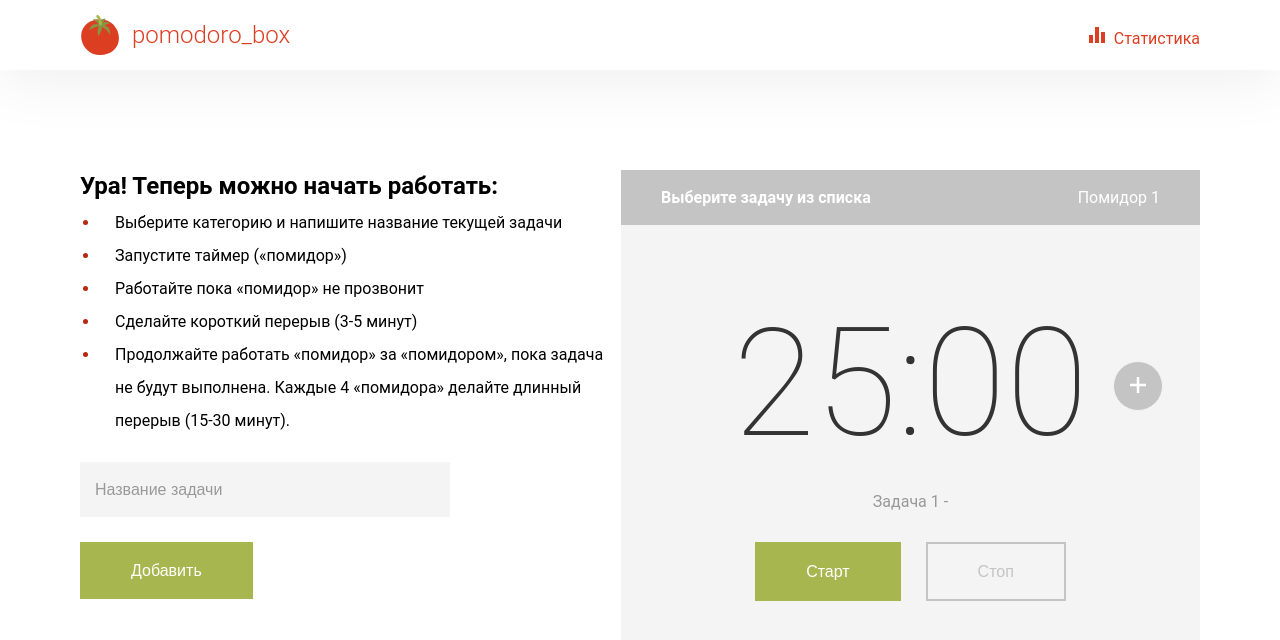
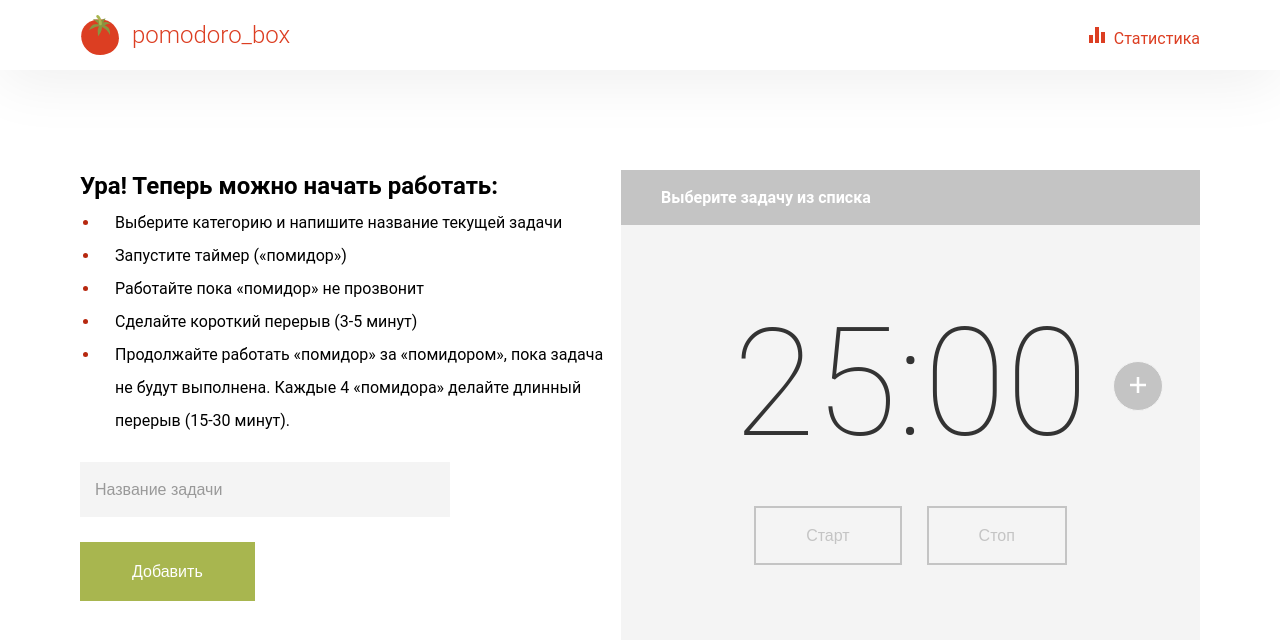
Before and after one commit to Mikasa97V/pomodoro, a React (Create React App) app: page /tasks in a window 1280 px wide. Shown: the top 640 px of the page. Built offline with nearby package versions, Linux system fonts and the light colour scheme; a web font is replaced by a local one.

Commit message:
disable timer

```diff
--- a/src/components/taskList/ListItem/Dropdown/MenuItems/Item/Item.tsx
+++ b/src/components/taskList/ListItem/Dropdown/MenuItems/Item/Item.tsx
@@ -4,6 +4,7 @@ import {IMenuItemProps} from "./itemType";
 import {useDispatch, useSelector} from "react-redux";
 import {getTaskInfoById} from "../../../../../../features/tasks/selectors";
 import {deleteTask, updateTask} from "../../../../../../features/tasks/actionTypes";
+import { useHistory } from 'react-router-dom'
 
 export const Item = (props: IMenuItemProps) => {
   const {
@@ -15,8 +16,9 @@ export const Item = (props: IMenuItemProps) => {
 
   const task = useSelector(getTaskInfoById(taskId));
   const dispatch = useDispatch();
+  const history = useHistory()
 
-  const test = () => {
+  const handlerClick = () => {
     const res = func(task)
     switch (res.type) {
       case 'increase': {
@@ -32,8 +34,8 @@ export const Item = (props: IMenuItemProps) => {
         break
       }
       case 'delete': {
-        console.log('delete')
         dispatch(deleteTask(taskId))
+        setTimeout(() => history.push('/tasks'), 0)
         break
       }
       default: {
@@ -53,11 +55,10 @@ export const Item = (props: IMenuItemProps) => {
 
   return (
     <li className={s.item_wrap}>
-      <button className={s.item} onClick={test} disabled={getDisableCondition}>
+      <button className={s.item} onClick={handlerClick} disabled={getDisableCondition}>
         {icon}
         <span>{text}</span>
       </button>
-
     </li>
   )
 }
--- a/src/components/timer/header/Header.tsx
+++ b/src/components/timer/header/Header.tsx
@@ -16,7 +16,7 @@ export function Header({ greenButtonType, isWorkTime, taskName }: IProps) {
   return (
     <div className={`${s.main_wrap} ${headerColor}`}>
       <div className={s.task_text}>{taskName || 'Выберите задачу из списка'}</div>
-      <div className={s.count}>Помидор 1</div>
+      <div className={s.count}>{taskName ? 'Помидор 1' : ''}</div>
     </div>
   )
 }
--- a/src/components/timer/timeCounter/TimeCounter.tsx
+++ b/src/components/timer/timeCounter/TimeCounter.tsx
@@ -65,7 +65,7 @@ export function TimeCounter({
         </button>
       </div>
       <div className={s.task_name_wrap}>
-        <span className={s.task_number}>Задача 1 - </span>
+        <span className={s.task_number}>{taskText ? 'Задача 1 -' : ''}</span>
         <span className={s.task_text}>{taskText || ''}</span>
       </div>
       <TimerButtons data={data}/>
--- a/src/components/timer/timeCounter/timerButtons/TimerButtons.tsx
+++ b/src/components/timer/timeCounter/timerButtons/TimerButtons.tsx
@@ -5,9 +5,11 @@ import {changeGreenButtonType, changeRedButtonType} from '../../../../helpers/ch
 import {longRestTime, shortRestTime, workTime} from '../TimeCounter'
 import {IProps} from "./timerButtonsType";
 import {TimerContext} from "../../../../providers/timer/TimerProvider";
+import {useRouteMatch} from "react-router-dom";
 
 export function TimerButtons({data}: IProps) {
   const {seconds, setSeconds, handlePause, handleStart} = useContext(TimerContext)
+  const id = useRouteMatch<{ id: string }>("/tasks/:id")?.params.id;
 
   const {
     greenButton,
@@ -22,7 +24,6 @@ export function TimerButtons({data}: IProps) {
     setRedButton,
     setGreenButtonType,
     setRedButtonType,
-
   } = data
 
   const setLongRestTime = () => {
@@ -111,14 +112,17 @@ export function TimerButtons({data}: IProps) {
     changeRedButtonType(redButtonType, setRedButton)
   }, [redButtonType])
 
-  let isDisabled
-  isDisabled = greenButtonType === 'start'
+  let isDisabledStopButton
+  let isDisabledStartButton
+  isDisabledStopButton = greenButtonType === 'start'
+  isDisabledStartButton = !Boolean(id)
 
   return (
     <div className={s.main_wrap}>
       <button
         type="button"
         className={`${root.button} ${root.primary_button} ${s.btn_start}`}
+        disabled={isDisabledStartButton}
         onClick={handleGreenButtonClick}
       >
         {greenButton}
@@ -126,7 +130,7 @@ export function TimerButtons({data}: IProps) {
       <button
         type="button"
         className={`${root.button} ${root.secondary_button}`}
-        disabled={isDisabled}
+        disabled={isDisabledStopButton}
         onClick={handleRedButtonClick}
       >
         {redButton}
--- a/src/index.module.css
+++ b/src/index.module.css
@@ -59,14 +59,22 @@ button:focus-visible {
 .primary_button {
   color: var(--white);
   background: var(--light-green);
-  border: 1px solid var(--light-green)!important;
+  border: 2px solid var(--light-green)!important;
   transition: background-color 0.3s ease-in-out, border 0.3s ease-in-out;
 }
 
 .primary_button:hover {
   background: var(--dark-green);
-  border: 1px solid var(--dark-green)!important;
+  border: 2px solid var(--dark-green)!important;
   transition: background-color 0.3s ease-in-out, border 0.3s ease-in-out;
+}
+
+.primary_button:disabled {
+  cursor: not-allowed;
+  color: var(--gray-C4);
+  background: none;
+  border: 2px solid var(--gray-C4)!important;
+  transition: color 0.3s ease-in-out, border 0.3s ease-in-out, background-color 0.3s ease-in-out;
 }
 
 .secondary_button {
```
